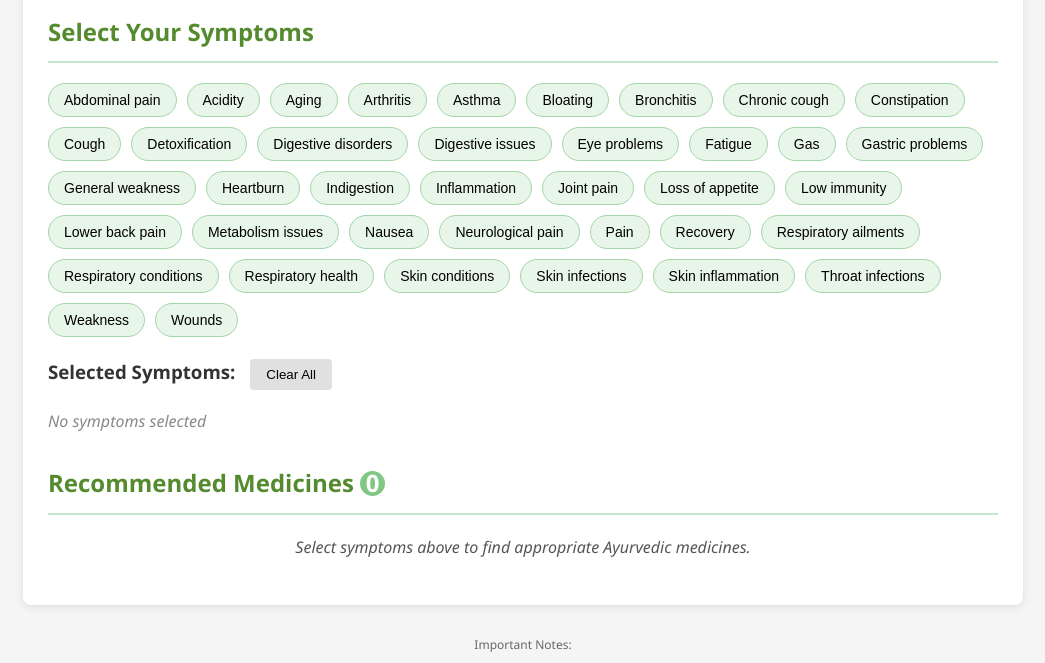
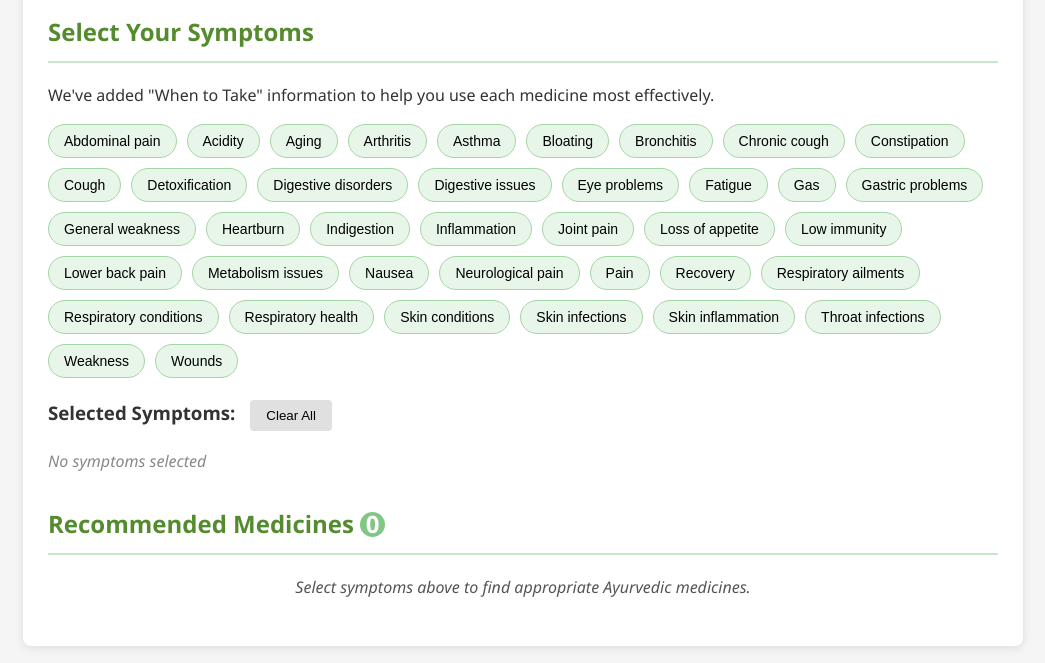
Before and after one commit to 413adi/Ayurvedic-Medicine-Finder, a plain HTML site: page index.html in a window 1280 px wide. Shown: the part 135-798 px from the top of the page, without its empty margins (117-1162 px from the left). Drawn offline with Linux system fonts and the light colour scheme.

Commit message:
Update index.html
Included time and method of conversion

```diff
--- a/index.html
+++ b/index.html
@@ -95,6 +95,13 @@
             margin: 5px 0;
         }
 
+        .medicine-detail:nth-child(4) {
+            background-color: #f1f8e9;
+            border-left: 3px solid #8bc34a;
+            padding: 5px;
+            margin: 8px 0;
+        }
+
         .detail-label {
             font-weight: bold;
             color: #558b2f;
@@ -174,6 +181,7 @@
         <h1>Ayurvedic Medicine Finder</h1>
 
         <h2>Select Your Symptoms</h2>
+        <p style="margin-bottom: 15px;">We've added "When to Take" information to help you use each medicine most effectively.</p>
         <div class="symptom-selector" id="symptomSelector">
             <!-- Symptom buttons will be added here via JavaScript -->
         </div>
@@ -202,6 +210,7 @@
                 primaryUses: "Respiratory conditions, cough, bronchitis, and asthma",
                 alsoBeneficialFor: "Joint pain, lower back pain, and general weakness",
                 bestTakenWith: "Warm water in the morning",
+                timing: "Best taken 30 minutes before breakfast on an empty stomach",
                 notable: "Contains ten medicinal roots (hence the name 'dasa-mula')",
                 symptoms: ["cough", "respiratory conditions", "bronchitis", "asthma", "joint pain", "lower back pain", "weakness"]
             },
@@ -210,6 +219,7 @@
                 primaryUses: "General immunity booster and rejuvenator",
                 alsoBeneficialFor: "Physical and mental fatigue, weakness",
                 bestTakenWith: "Milk or warm water",
+                timing: "Take early morning on an empty stomach, or as directed by practitioner",
                 notable: "Particularly good for elderly and children during recovery periods",
                 symptoms: ["low immunity", "fatigue", "weakness", "recovery"]
             },
@@ -218,6 +228,7 @@
                 primaryUses: "Respiratory ailments, particularly chronic cough",
                 alsoBeneficialFor: "Throat infections, bronchitis",
                 bestTakenWith: "Honey",
+                timing: "Take twice daily after meals, or as needed for cough relief",
                 notable: "Contains Talispatra which is known for its effectiveness against respiratory issues",
                 symptoms: ["respiratory ailments", "chronic cough", "cough", "throat infections", "bronchitis"]
             },
@@ -226,6 +237,7 @@
                 primaryUses: "Digestive health, gentle detoxification",
                 alsoBeneficialFor: "Eye health, constipation, metabolism",
                 bestTakenWith: "Warm water at bedtime",
+                timing: "Best taken at night before sleep for detoxification, 1-2 hours after dinner",
                 notable: "Contains three fruits (Amla, Bibhitaki, and Haritaki)",
                 symptoms: ["digestive issues", "constipation", "eye problems", "metabolism issues", "detoxification"]
             },
@@ -234,6 +246,7 @@
                 primaryUses: "Digestive aid, particularly for acidity",
                 alsoBeneficialFor: "Nausea, loss of appetite",
                 bestTakenWith: "Warm water after meals",
+                timing: "Take immediately after meals or when experiencing acidity",
                 notable: "Contains lime/lemon as a primary ingredient",
                 symptoms: ["digestive issues", "acidity", "nausea", "loss of appetite"]
             },
@@ -242,6 +255,7 @@
                 primaryUses: "External application for skin conditions",
                 alsoBeneficialFor: "Wounds, minor infections, skin inflammation",
                 bestTakenWith: "External use only, gentle massage",
+                timing: "Apply 1-2 times daily to affected areas; best after bathing when skin is clean",
                 notable: "Oil-based preparation for topical use",
                 symptoms: ["skin conditions", "wounds", "skin infections", "skin inflammation"]
             },
@@ -250,6 +264,7 @@
                 primaryUses: "Immunity booster, general health tonic",
                 alsoBeneficialFor: "Respiratory health, anti-aging",
                 bestTakenWith: "Warm milk or plain",
+                timing: "Best taken in the morning on an empty stomach; can also be taken before bed",
                 notable: "Rich in Vitamin C and antioxidants",
                 symptoms: ["low immunity", "respiratory health", "aging", "general weakness"]
             },
@@ -258,6 +273,7 @@
                 primaryUses: "Digestive disorders, constipation",
                 alsoBeneficialFor: "Bloating, gas, indigestion",
                 bestTakenWith: "Warm water after meals",
+                timing: "Take immediately after meals to aid digestion",
                 notable: "Contains eight herbs (hence 'ashta')",
                 symptoms: ["digestive disorders", "constipation", "bloating", "gas", "indigestion"]
             },
@@ -266,6 +282,7 @@
                 primaryUses: "Digestive issues, particularly gas-related problems",
                 alsoBeneficialFor: "Abdominal pain, bloating",
                 bestTakenWith: "Warm water",
+                timing: "Take when experiencing bloating or gas; may also be taken before meals preventatively",
                 notable: "Effective for vata-related disorders",
                 symptoms: ["digestive issues", "gas", "abdominal pain", "bloating"]
             },
@@ -274,6 +291,7 @@
                 primaryUses: "Pain relief, particularly neurological",
                 alsoBeneficialFor: "Arthritis, inflammation",
                 bestTakenWith: "Warm water or as directed",
+                timing: "Best taken twice daily after meals; for acute pain can be taken as needed",
                 notable: "Named after the god of Ayurveda, Dhanwantari",
                 symptoms: ["pain", "neurological pain", "arthritis", "inflammation"]
             },
@@ -282,6 +300,7 @@
                 primaryUses: "Acidity, gastric problems",
                 alsoBeneficialFor: "Heartburn, indigestion",
                 bestTakenWith: "Honey or warm water",
+                timing: "Take 30 minutes before meals for prevention or after meals for active symptoms",
                 notable: "Contains processed minerals and herbs",
                 symptoms: ["acidity", "gastric problems", "heartburn", "indigestion"]
             }
@@ -428,6 +447,9 @@
                             <span class="detail-label">Best Taken With:</span> ${medicine.bestTakenWith}
                         </div>
                         <div class="medicine-detail">
+                            <span class="detail-label">When to Take:</span> ${medicine.timing}
+                        </div>
+                        <div class="medicine-detail">
                             <span class="detail-label">Notable:</span> ${medicine.notable}
                         </div>
                     </div>
```
